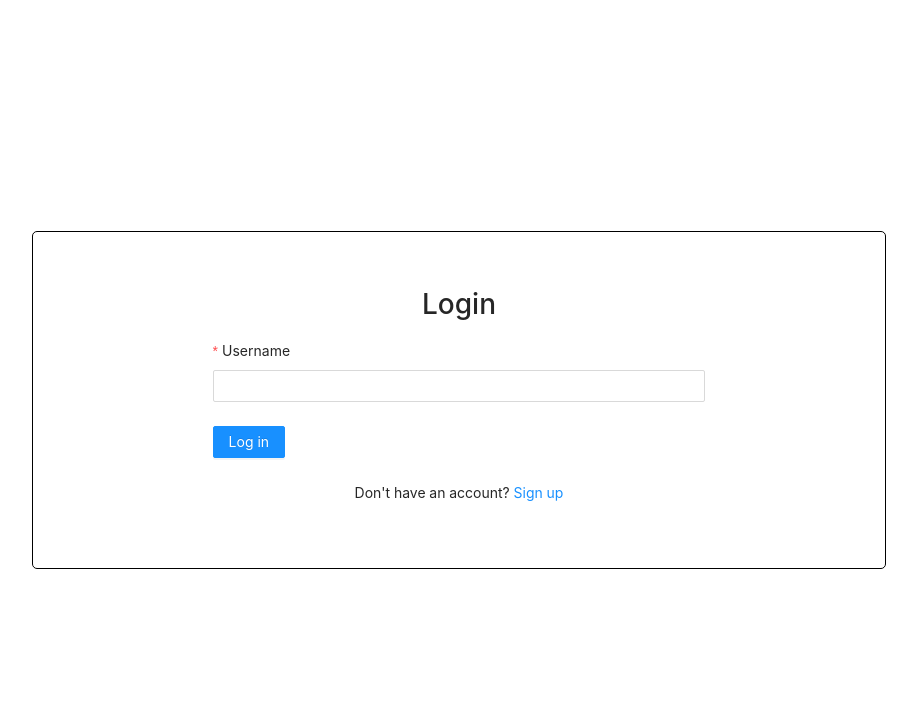
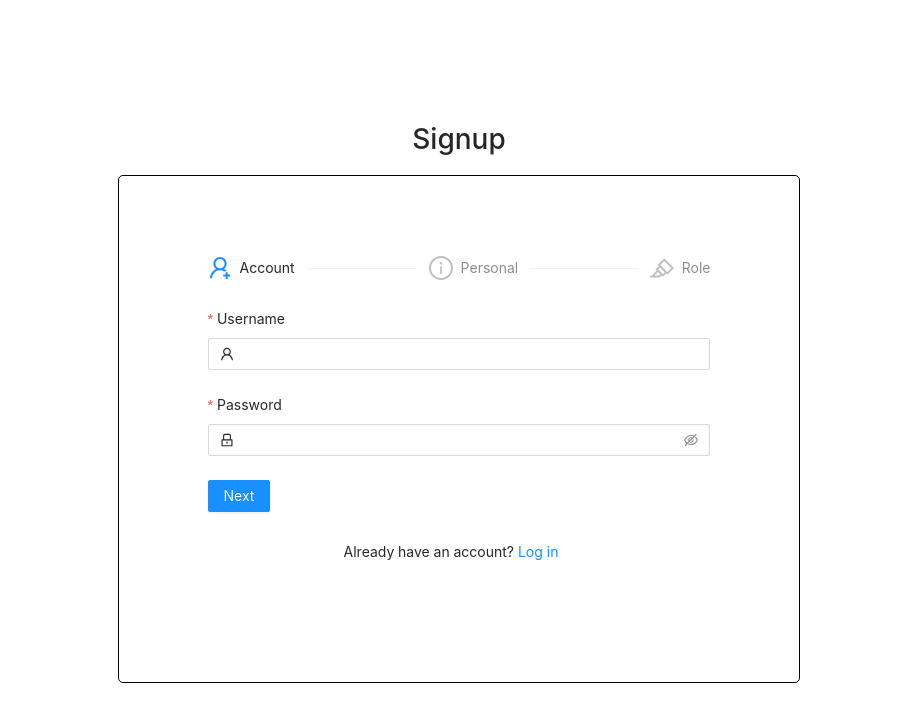
Before and after one commit to lhuang19/adaPT, a React (Create React App) app in the folder adapt/: page /signup in a window 1280 px wide. Before the commit this address led to /login. Shown: the top 722 px of the page, without its empty margins (181-1098 px from the left). Built offline with nearby package versions, Linux system fonts and the light colour scheme.

Commit message:
Feature/login password (#11)
* login ui change

* add more signup features

```diff
--- a/adapt/package.json
+++ b/adapt/package.json
@@ -3,6 +3,7 @@
   "version": "0.1.0",
   "private": true,
   "dependencies": {
+    "@ant-design/icons": "^4.7.0",
     "@testing-library/jest-dom": "^5.16.2",
     "@testing-library/react": "^12.1.4",
     "@testing-library/user-event": "^13.5.0",
--- a/adapt/src/App.js
+++ b/adapt/src/App.js
@@ -3,7 +3,8 @@ import { Routes, Route } from "react-router-dom";
 import Home from "./components/Home/Home";
 import Login from "./components/Login/Login";
 import Signup from "./components/Signup/Signup";
-import "antd/dist/antd.css";
+import PageNotFound from "./components/ErrorPage/PageNotFound";
+import "antd/dist/antd.min.css";
 import "./App.css";
 import { WithAuth } from "./context/Auth";
 
@@ -14,6 +15,7 @@ function App() {
         <Route path="/" element={<Home />} />
         <Route path="/login" element={<Login />} />
         <Route path="/signup" element={<Signup />} />
+        <Route path="*" element={<PageNotFound />} />
       </Routes>
     </WithAuth>
   );
--- /dev/null
+++ b/adapt/src/components/ErrorPage/PageNotFound.js
@@ -0,0 +1,21 @@
+import React from "react";
+import { useNavigate } from "react-router-dom";
+import { Result, Button } from "antd";
+
+function PageNotFound() {
+  const navigate = useNavigate();
+  return (
+    <Result
+      status="404"
+      title="404"
+      subTitle="Sorry, the page you visited does not exist."
+      extra={
+        <Button type="primary" onClick={() => navigate("/")}>
+          Back Home
+        </Button>
+      }
+    />
+  );
+}
+
+export default PageNotFound;
--- a/adapt/src/components/Home/Home.js
+++ b/adapt/src/components/Home/Home.js
@@ -3,7 +3,6 @@ import { AuthUserContext } from "../../context/Auth";
 
 function Home() {
   const { credentials } = useContext(AuthUserContext);
-  console.log(credentials);
   return (
     <div>
       <h1>Home</h1>
--- a/adapt/src/components/Login/Login.js
+++ b/adapt/src/components/Login/Login.js
@@ -1,50 +1,72 @@
-import React, { useRef, useContext } from "react";
+import React, { useState, useContext } from "react";
 import { useNavigate } from "react-router-dom";
+import { Row, Col, Form, Input, Button, Alert } from "antd";
+import { UserOutlined, LockOutlined } from "@ant-design/icons";
 import { AuthUserContext } from "../../context/Auth";
 import { loginRequest } from "../../modules/storage";
-import { Row, Col, Form, Input, Button } from "antd";
 
 function Login() {
   const { setCredentials } = useContext(AuthUserContext);
   const navigate = useNavigate();
-  const loginInput = useRef("");
+  const [errorMessage, setErrorMessage] = useState("");
 
-  async function loginHandler() {
-    const input = loginInput.current;
-    const { success, error } = await loginRequest(input);
+  async function loginHandler(values) {
+    const { username, password } = values;
+    const { success, error } = await loginRequest(username, password);
     if (success) {
-      setCredentials({ user: input });
+      setCredentials({ user: username });
       navigate("/");
     } else {
-      alert(error);
+      setErrorMessage(error);
     }
   }
-  function onInputHandler(event) {
-    loginInput.current = event.target.value;
-  }
+
   return (
-    <Row justify="center" align="middle" style={{ minHeight: "100vh" }}>
+    <div
+      style={{
+        display: "flex",
+        justifyContent: "center",
+        alignItems: "center",
+        minHeight: "100vh",
+        minWidth: "100vw",
+      }}
+    >
+      <div style={{ width: "80%", minWidth: "450px", height: "80%" }}>
+        <Row justify="center">
+          <h1>
+            <b>Login</b>
+          </h1>
+        </Row>
+        <Row justify="center" style={{ minHeight: "60px" }}>
+          <Alert
+            message={errorMessage}
+            type="error"
+            style={{
+              display: errorMessage ? "" : "none",
+              height: "40px",
+              fontWeight: "bolder",
+            }}
+            showIcon
+          />
+        </Row>
+        <Row justify="center" align="middle">
           <Col
             span={16}
             style={{
-          padding: "15px",
+              padding: "5px",
               border: "1px solid black",
               borderRadius: "5px",
-          paddingTop: "50px",
-          paddingBottom: "50px",
+              paddingTop: "80px",
+              paddingBottom: "100px",
             }}
           >
             <Row justify="center">
-          <h1>Login</h1>
-        </Row>
-
-        <Row justify="center">
               <Form
                 name="basic"
-            onFinish={() => loginHandler()}
+                onFinish={(values) => loginHandler(values)}
                 autoComplete="off"
                 style={{ width: " 60% " }}
-            layout={"vertical"}
+                layout="vertical"
               >
                 <Form.Item
                   label="Username"
@@ -56,10 +78,38 @@ function Login() {
                     },
                   ]}
                 >
-              <Input onChange={(input) => onInputHandler(input)} />
+                  <Input
+                    prefix={<UserOutlined className="site-form-item-icon" />}
+                  />
                 </Form.Item>
+                <Form.Item
+                  label="Password"
+                  name="password"
+                  rules={[
+                    {
+                      required: true,
+                      message: "Please input your password!",
+                    },
+                  ]}
+                >
+                  <Input.Password
+                    prefix={<LockOutlined className="site-form-item-icon" />}
+                  />
+                </Form.Item>
+                <Button
+                  type="link"
+                  style={{ float: "right" }}
+                  className="login-form-forgot"
+                  href="/"
+                >
+                  Forgot password?
+                </Button>
                 <Form.Item>
-              <Button type="primary" htmlType="submit">
+                  <Button
+                    type="primary"
+                    htmlType="submit"
+                    style={{ marginBottom: "10px" }}
+                  >
                     Log in
                   </Button>
                 </Form.Item>
@@ -67,12 +117,20 @@ function Login() {
             </Row>
             <Row justify="center">
               <p>
-            Don't have an account?{" "}
-            <a onClick={() => navigate("/signup")}>Sign up</a>
+                Don&apos;t have an account?
+                <Button
+                  type="link"
+                  onClick={() => navigate("/signup")}
+                  style={{ paddingLeft: "3px" }}
+                >
+                  Sign up
+                </Button>
               </p>
             </Row>
           </Col>
         </Row>
+      </div>
+    </div>
   );
 }
 
--- /dev/null
+++ b/adapt/src/components/Signup/FormData.js
@@ -0,0 +1,120 @@
+import React from "react";
+import { Form, Input, Radio } from "antd";
+
+import {
+  UserOutlined,
+  LockOutlined,
+  UserAddOutlined,
+  HighlightOutlined,
+  InfoCircleOutlined,
+} from "@ant-design/icons";
+
+export default FormData = [
+  {
+    title: "Account",
+    icon: <UserAddOutlined />,
+    content: (
+      <>
+        <Form.Item
+          label="Username"
+          name="username"
+          rules={[
+            {
+              required: true,
+              message: "Please create a username!",
+            },
+            {
+              pattern: /^[a-zA-Z0-9]*$/,
+              message: "Must be alphanumeric",
+            },
+            {
+              pattern: /.{5,10}/,
+              message: "Must be between 5 and 10 characters in length",
+            },
+          ]}
+        >
+          <Input prefix={<UserOutlined className="site-form-item-icon" />} />
+        </Form.Item>
+        <Form.Item
+          label="Password"
+          name="password"
+          rules={[
+            {
+              required: true,
+              message: "Please create a password!",
+            },
+            {
+              pattern: /.{5,10}/,
+              message: "Must be between 5 and 10 characters in length",
+            },
+          ]}
+        >
+          <Input.Password
+            prefix={<LockOutlined className="site-form-item-icon" />}
+          />
+        </Form.Item>
+      </>
+    ),
+  },
+  {
+    title: "Personal",
+    icon: <InfoCircleOutlined />,
+    content: (
+      <>
+        <Form.Item
+          label="First Name"
+          name="firstname"
+          rules={[
+            {
+              required: true,
+              message: "Please enter a first name!",
+            },
+            {
+              pattern: /^[a-zA-Z]*$/,
+              message: "Can only contain letters",
+            },
+          ]}
+        >
+          <Input prefix={<UserOutlined className="site-form-item-icon" />} />
+        </Form.Item>
+        <Form.Item
+          label="Last Name"
+          name="lastname"
+          rules={[
+            {
+              required: true,
+              message: "Please enter a last name!",
+            },
+            {
+              pattern: /^[a-zA-Z]*$/,
+              message: "Can only contain letters",
+            },
+          ]}
+        >
+          <Input prefix={<UserOutlined className="site-form-item-icon" />} />
+        </Form.Item>
+      </>
+    ),
+  },
+  {
+    title: "Role",
+    icon: <HighlightOutlined />,
+    content: (
+      <Form.Item
+        label="Role"
+        name="radio"
+        rules={[
+          {
+            required: true,
+            message: "Please select a role!",
+          },
+        ]}
+      >
+        <Radio.Group name="radiogroup">
+          <Radio value={"Patient"}>Patient</Radio>
+          <Radio value={"PT"}>PT</Radio>
+        </Radio.Group>
+      </Form.Item>
+    ),
+  },
+];
--- a/adapt/src/components/Signup/Signup.js
+++ b/adapt/src/components/Signup/Signup.js
@@ -1,71 +1,162 @@
-import React, { useRef, useContext } from "react";
+import React, { useState, useContext } from "react";
 import { useNavigate } from "react-router-dom";
+import { Row, Col, Form, Button, Steps, Result } from "antd";
 import { AuthUserContext } from "../../context/Auth";
+
 import { signupRequest } from "../../modules/storage";
-import { Row, Col, Form, Input, Button } from "antd";
+import FormData from "./FormData";
+
+const { Step } = Steps;
 
 function Signup() {
   const { setCredentials } = useContext(AuthUserContext);
+  const [current, setCurrent] = useState(0);
+  const [showForm, setShowForm] = useState(true);
+  const [data, setData] = useState({});
+
+  const [form] = Form.useForm();
+
+  const next = () => {
+    form
+      .validateFields()
+      .then(() => {
+        setCurrent(current + 1);
+      })
+      .catch(() => {});
+  };
+
+  const prev = () => {
+    setCurrent(current - 1);
+  };
   const navigate = useNavigate();
-  const signupInput = useRef("");
+
   async function signupHandler() {
-    const input = signupInput.current;
-    const { success, error } = await signupRequest(input);
+    const formData = form.getFieldsValue(true);
+    console.log(formData);
+
+    const { username, password } = formData;
+    const { success, error } = await signupRequest(username, password);
     if (success) {
-      setCredentials({ user: input });
-      navigate("/");
+      setData(formData);
+      setShowForm(false);
     } else {
       alert(error);
     }
   }
-  function onInputHandler(event) {
-    signupInput.current = event.target.value;
-  }
   return (
-    <Row justify="center" align="middle" style={{ minHeight: "100vh" }}>
+    <div
+      style={{
+        display: "flex",
+        justifyContent: "center",
+        alignItems: "center",
+        minHeight: "100vh",
+        minWidth: "100vw",
+      }}
+    >
+      {showForm ? (
+        <>
+          <div style={{ width: "80%", minWidth: "1000px", height: "80%" }}>
+            <Row justify="center">
+              <h1>Signup</h1>
+            </Row>
+
+            <Row justify="center" align="middle">
               <Col
                 span={16}
                 style={{
-          padding: "15px",
+                  padding: "5px",
                   border: "1px solid black",
                   borderRadius: "5px",
-          paddingTop: "50px",
-          paddingBottom: "50px",
+                  paddingTop: "80px",
+                  paddingBottom: "100px",
                 }}
               >
-        <Row justify="center">
-          <h1>Sign up</h1>
-        </Row>
-
-        <Row justify="center">
+                <Row justify="start" style={{ width: "75%", margin: "auto" }}>
+                  <Steps
+                    current={current}
+                    size="small"
+                    style={{ marginBottom: "25px" }}
+                  >
+                    {FormData.map((item) => (
+                      <Step
+                        key={item.title}
+                        title={item.title}
+                        icon={item.icon}
+                      />
+                    ))}
+                  </Steps>
                   <Form
                     name="basic"
+                    form={form}
                     onFinish={() => signupHandler()}
                     autoComplete="off"
-            style={{ width: " 60% " }}
-            layout={"vertical"}
+                    layout="vertical"
+                    validateTrigger="onSubmit"
+                    style={{ width: "100%" }}
+                    labelAlign="left"
                   >
-            <Form.Item
-              label="Username"
-              name="username"
-              rules={[
-                {
-                  required: true,
-                  message: "Please input your username!",
-                },
-              ]}
-            >
-              <Input onChange={(input) => onInputHandler(input)} />
-            </Form.Item>
+                    {FormData[current].content}
                     <Form.Item>
+                      {current < FormData.length - 1 && (
+                        <Button type="primary" onClick={() => next()}>
+                          Next
+                        </Button>
+                      )}
+                      {current === FormData.length - 1 && (
                         <Button type="primary" htmlType="submit">
                           Sign up
                         </Button>
+                      )}
+                      {current > 0 && (
+                        <Button
+                          style={{ margin: "0 8px" }}
+                          onClick={() => prev()}
+                        >
+                          Previous
+                        </Button>
+                      )}
                     </Form.Item>
                   </Form>
                 </Row>
+                <Row justify="center">
+                  <p>
+                    Already have an account?
+                    <Button
+                      type="link"
+                      onClick={() => navigate("/login")}
+                      style={{ paddingLeft: "3px" }}
+                    >
+                      Log in
+                    </Button>
+                  </p>
+                </Row>
               </Col>
             </Row>
+          </div>
+        </>
+      ) : (
+        <Result
+          status="success"
+          title="Successfully Created An Account!"
+          subTitle={`Welcome ${data.username}`}
+          extra={[
+            <Button
+              type="primary"
+              key="console"
+              onClick={() => {
+                setCredentials({ user: data.username });
+                navigate("/");
+              }}
+            >
+              Go to Home
+            </Button>,
+            <Button key="login" onClick={() => navigate("/login")}>
+              Login
+            </Button>,
+          ]}
+        />
+      )}
+    </div>
   );
 }
 
```
Also changed, not shown: adapt/src/context/Auth.js (+10 -3 lines), adapt/src/modules/storage.js (+24 -6 lines), 1 other file (tests, documents, lock files or other folders). Lines whose indentation alone changed are shown as unchanged.
